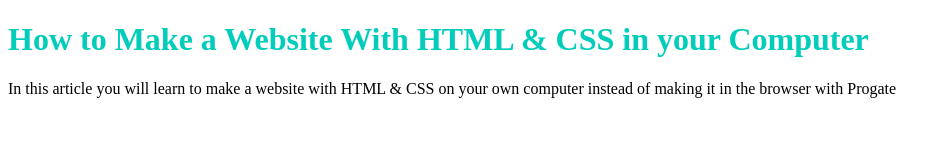
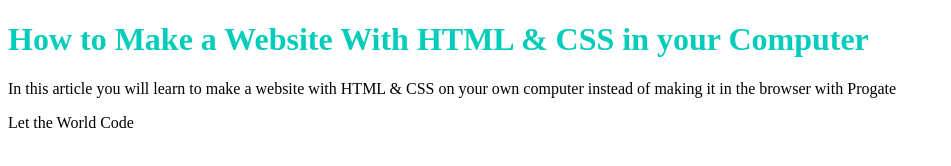
Before and after one commit to SendiSiradj/sendi-sample.github.io, a plain HTML site: page index.html in a window 1280 px wide. Shown: the whole page, without its empty margins (0-951 px from the left). Drawn offline with Linux system fonts and the light colour scheme.

Commit message:
Update index.html

```diff
--- a/index.html
+++ b/index.html
@@ -8,5 +8,6 @@
   <body>
     <h1 class="title">How to Make a Website With HTML & CSS in your Computer</h1>
     <p>In this article you will learn to make a website with HTML & CSS on your own computer instead of making it in the browser with Progate</p>
+    <p>Let the World Code</p>
 </body>
 </html>
```
